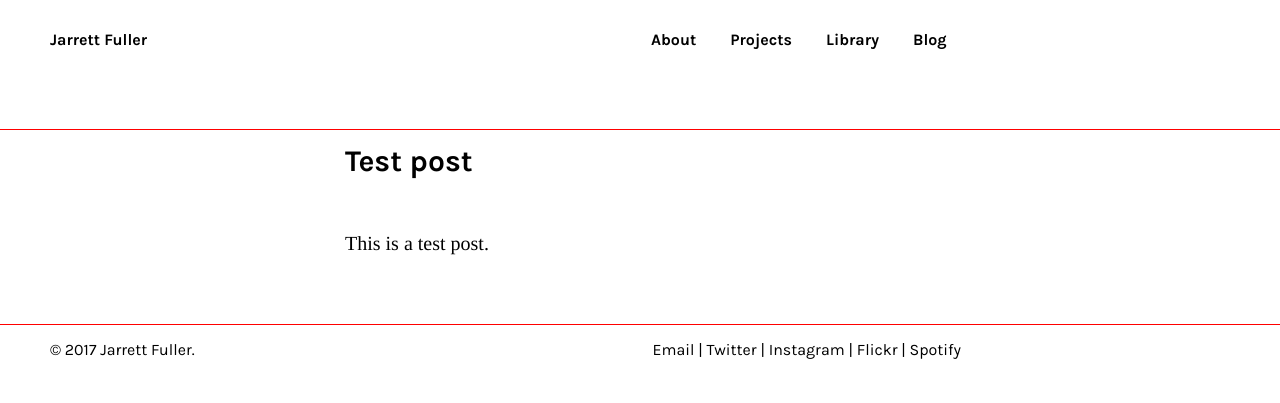
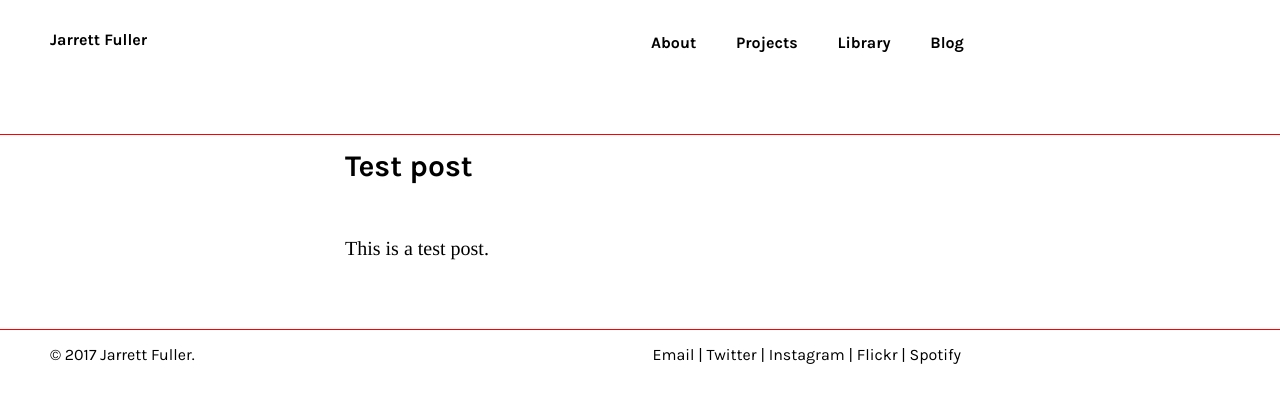
Before and after one commit to jarrettfuller/jekyll-test, a Jekyll site: the page built from _posts/2017-06-09-test-post.markdown, in a window 1280 px wide. Shown: the top 403 px of the page. Built offline with Jekyll 4.4.1, drawn with Linux system fonts in a browser that asks for light colours; nearby versions of some CDN libraries; comment, search, counter and statistics services are not loaded.

Commit message:
changed typefaces

```diff
--- a/_layouts/default.html
+++ b/_layouts/default.html
@@ -5,6 +5,7 @@
         <meta name="viewport" content="width=device-width">
         <meta charset="UTF-8">
             <link rel="stylesheet" type="text/css" href="{{ site.github.url }}/styles.css" />
+        <link href="https://fonts.googleapis.com/css?family=Space+Mono" rel="stylesheet">
        <link href='https://fonts.googleapis.com/css?family=Karla:400,400italic,700,700italic' rel='stylesheet' type='text/css'>
         <link href='https://fonts.googleapis.com/css?family=Tinos:400,400italic,700,700italic' rel='stylesheet' type='text/css'>
         <link rel="icon" type="image/png" href="/images/icon.ico">
--- a/styles.css
+++ b/styles.css
@@ -78,6 +78,7 @@
   padding-right: 50px;
   font-weight: 700;
   width: auto;
+    font-family: 'Space Mono';
 }
 header h1 {
   font-family: 'Karla', Helvetica, Arial, sans-serif;
```
